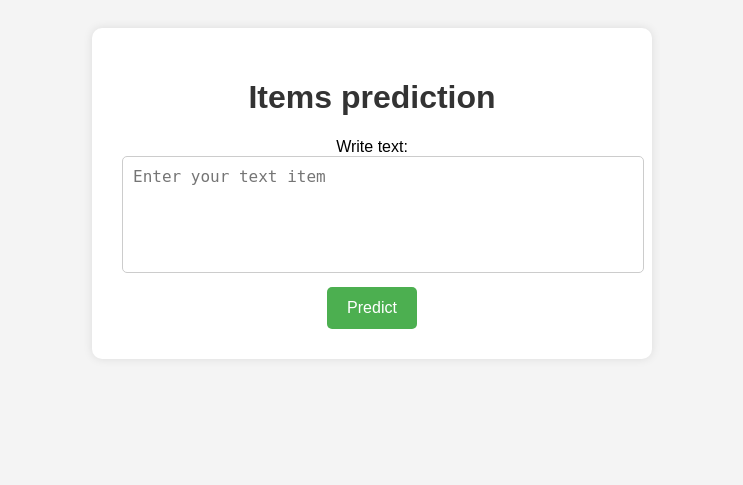
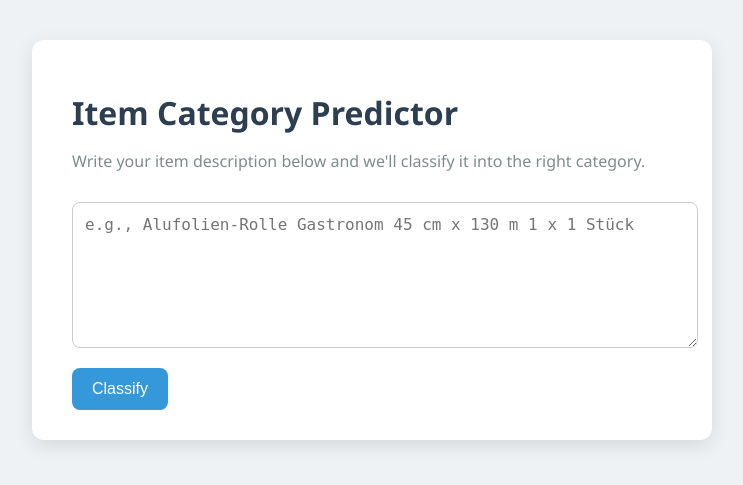
Before and after one commit to bhauryal7/Multiclass-Text-Classification, a Flask app: page / in a window 1280 px wide. Shown: the top 485 px of the page, without its empty margins (268-1011 px from the left). Run offline with Flask 3, Linux system fonts and the light colour scheme; parts of the project's set-up code (start-up, migrations or seed data) failed here and were passed over.

```diff
--- a/flask_app/templates/index.html
+++ b/flask_app/templates/index.html
@@ -3,82 +3,88 @@
 <head>
     <meta charset="UTF-8">
     <meta name="viewport" content="width=device-width, initial-scale=1.0">
-    <title>Sentiment Analysis</title>
+    <title>Item Category Classifier</title>
     <style>
         body {
-            font-family: Arial, sans-serif;
-            background-color: #f4f4f4;
-            text-align: center;
-            padding: 20px;
+            font-family: 'Segoe UI', Tahoma, Geneva, Verdana, sans-serif;
+            background-color: #eef2f5;
+            margin: 0;
+            padding: 40px 20px;
+            display: flex;
+            justify-content: center;
         }
+
         .container {
-            max-width: 500px;
-            margin: auto;
-            background: white;
-            padding: 30px;
-            border-radius: 10px;
-            box-shadow: 0 0 10px rgba(0, 0, 0, 0.1);
+            background: #ffffff;
+            border-radius: 12px;
+            padding: 30px 40px;
+            box-shadow: 0 6px 20px rgba(0, 0, 0, 0.1);
+            max-width: 600px;
+            width: 100%;
         }
+
         h1 {
-            color: #333;
+            color: #2c3e50;
+            margin-bottom: 10px;
         }
+
+        p.subtitle {
+            color: #7f8c8d;
+            margin-bottom: 30px;
+        }
+
         textarea {
             width: 100%;
-            padding: 10px;
+            height: 120px;
+            padding: 12px;
+            font-size: 16px;
             border: 1px solid #ccc;
-            border-radius: 5px;
-            resize: none;
+            border-radius: 8px;
+            resize: vertical;
+        }
+
+        button {
+            background-color: #3498db;
+            color: white;
+            padding: 12px 20px;
+            border: none;
+            border-radius: 8px;
             font-size: 16px;
+            cursor: pointer;
+            margin-top: 15px;
+            transition: background-color 0.3s ease;
         }
-        button {
-            background-color: #4CAF50;
-            color: white;
-            border: none;
-            padding: 12px 20px;
-            margin-top: 10px;
-            cursor: pointer;
-            border-radius: 5px;
-            font-size: 16px;
+
+        button:hover {
+            background-color: #2980b9;
         }
-        button:hover {
-            background-color: #45a049;
-        }
+
         .result {
-            margin-top: 20px;
-            font-size: 22px;
-            font-weight: bold;
-            padding: 10px;
-            border-radius: 5px;
-        }
-        .positive {
-            color: #155724;
-            background-color: #d4edda;
-            border: 1px solid #c3e6cb;
-        }
-        .negative {
-            color: #721c24;
-            background-color: #f8d7da;
-            border: 1px solid #f5c6cb;
+            margin-top: 30px;
+            font-size: 18px;
+            padding: 15px;
+            border-radius: 8px;
+            background-color: #ecf0f1;
+            color: #2c3e50;
+            border: 1px solid #bdc3c7;
         }
     </style>
 </head>
 <body>
-
     <div class="container">
-        <h1>Items prediction</h1>
+        <h1>Item Category Predictor</h1>
+        <p class="subtitle">Write your item description below and we'll classify it into the right category.</p>
         <form action="/predict" method="POST">
-            <label for="text">Write text:</label><br>
-            <textarea id="text" name="text" rows="5" placeholder="Enter your text item"></textarea><br>
-            <button type="submit">Predict</button>
+            <textarea id="text" name="text" placeholder="e.g., Alufolien-Rolle Gastronom 45 cm x 130 m 1 x 1 Stück"></textarea><br>
+            <button type="submit">Classify</button>
         </form>
 
         {% if result is not none %}
             <div class="result">
-                <h2>Predicted Category:</h2>
-                <p>{{ result }}</p>
+                <strong>Predicted Category:</strong><br>
+                {{ result }}
             </div>
         {% endif %}
     </div>
-
 </body>
 </html>
```
Also changed, not shown: README.md, images/flask_app.png (added).
